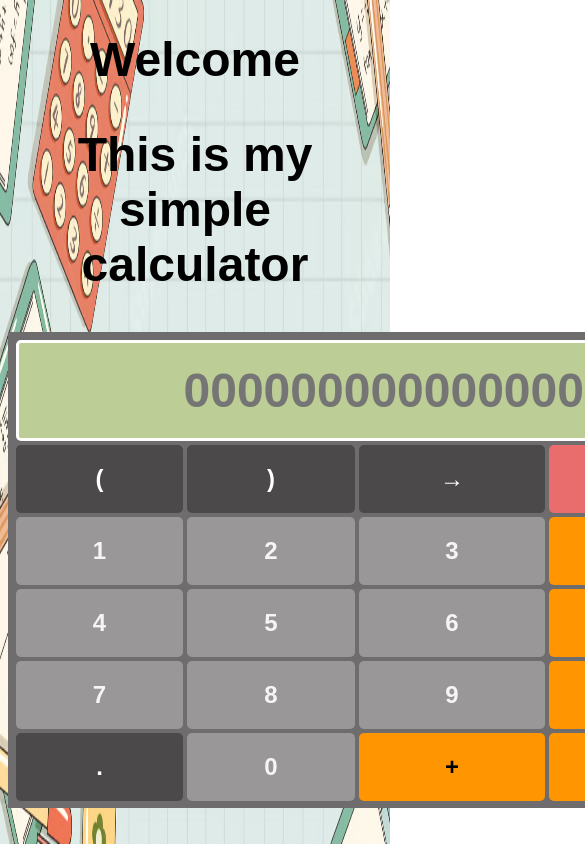
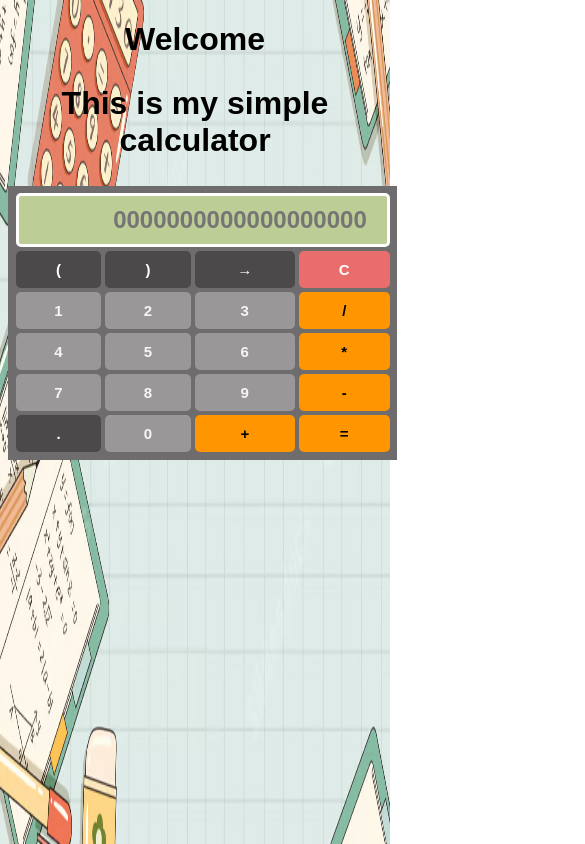
Before and after one commit to migs2129/Simple-Calculator, a plain HTML site: page index.html in a window 390 px wide. Shown: the top 844 px of the page, 585 px wide, since content can reach past the window. Drawn offline with Linux system fonts and the light colour scheme; a web font is replaced by a local one.

Commit message:
Update style.css
add response for width=600px

```diff
--- a/style.css
+++ b/style.css
@@ -53,3 +53,28 @@ input[type="text"]{
     color: #fff; /* Change the text color on hover */
     cursor: pointer; /* Change the cursor to a pointer on hover */
 }
+@media only screen and (max-width: 600px) {
+    h1, h2{
+        margin-left: auto;
+        margin-right: auto;
+        font-size: 2rem;
+    }
+    table{
+       width: max-content;
+       height: max-content;
+    }
+    input[type="button"]{
+        width: 100%;
+        padding: 10px 15px;
+        font-size: 15px;
+
+    }
+    input[type="text"]{
+        padding: 10px 20px;
+        font-size: 1.5rem;
+    }
+    body{
+        background-attachment: scroll;
+        background-repeat: repeat;
+    }
+}
```
